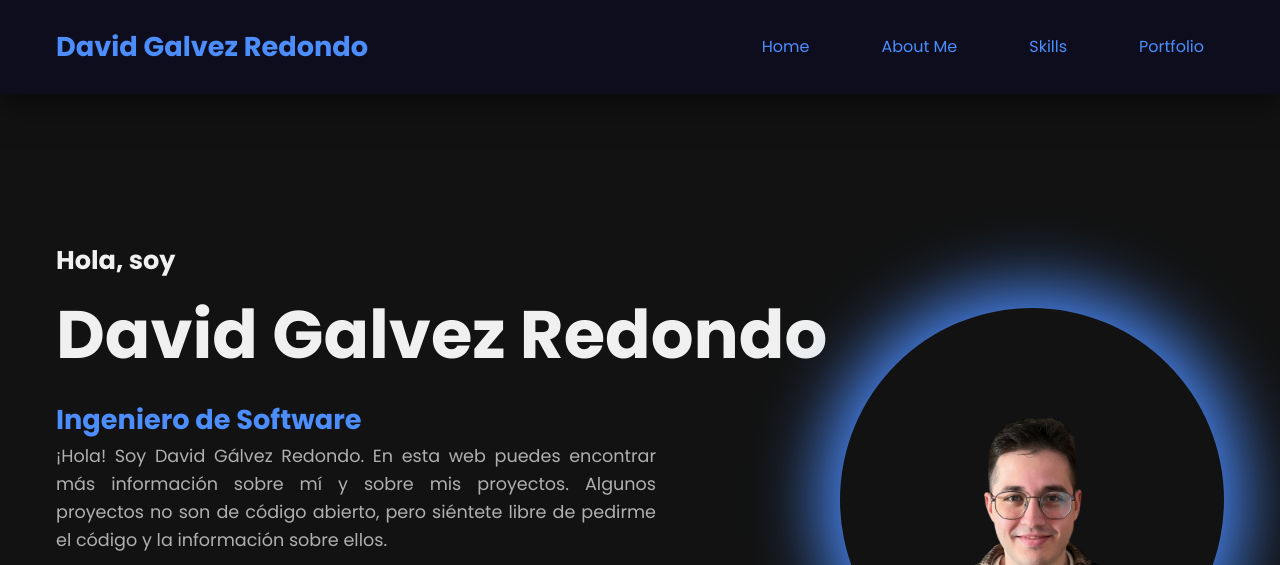
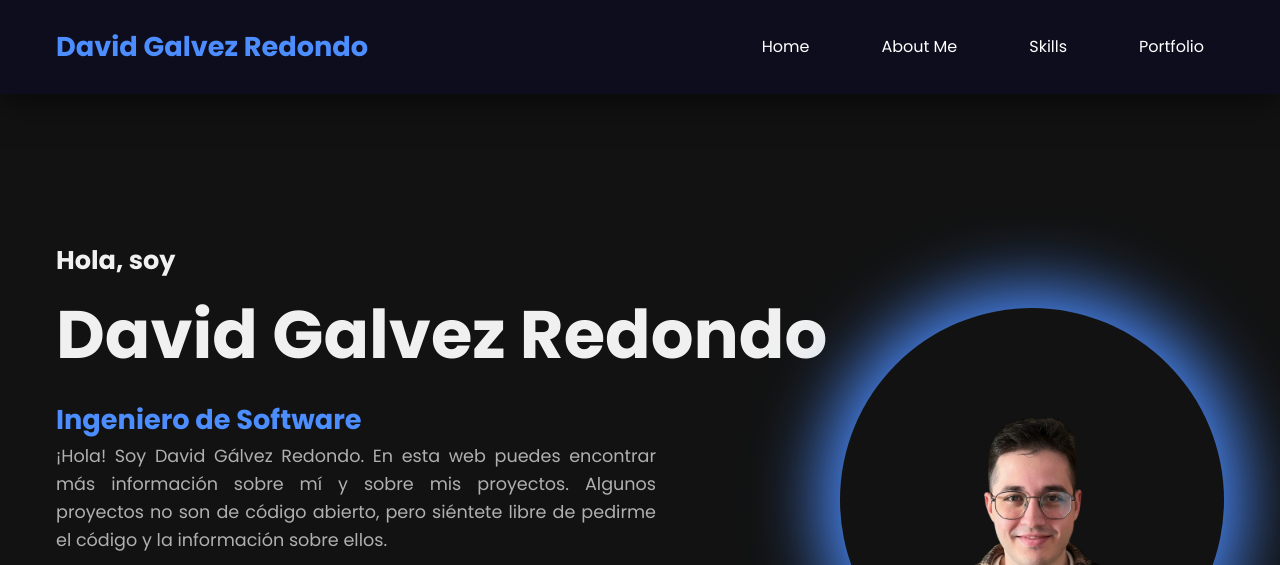
Before and after one commit to davidgalvezredondo/davidgalvezredondo.github.io, a plain HTML site: page index.html in a window 1280 px wide. Shown: the top 565 px of the page. Drawn offline with Linux system fonts and the light colour scheme.

Commit message:
Change navigation color to white

```diff
--- a/css/style.css
+++ b/css/style.css
@@ -3,7 +3,7 @@
   --color-primary: #4c8dff;
   --color-text: #f0f0f0;
   --color-text-secondary: #b0b0b0;
-  --color-nav: #4c8dff;
+  --color-nav: #ffffff;
   --color-accent: #5be3c7;
   --shadow: 0 10px 30px rgba(0, 0, 0, 0.5);
   --font-family: 'Poppins', sans-serif;
```
